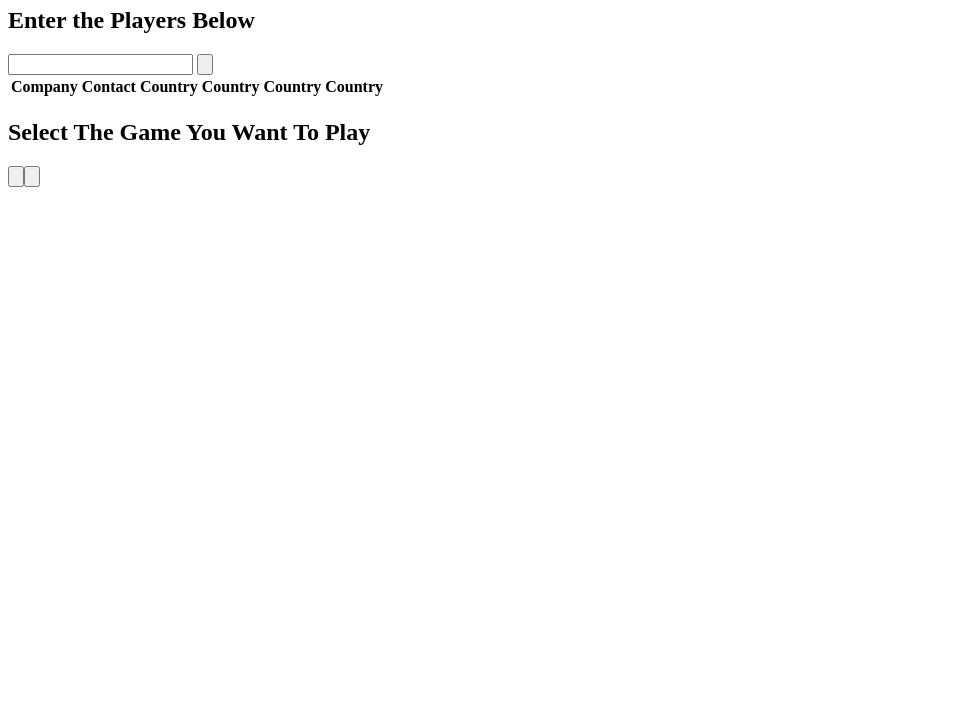
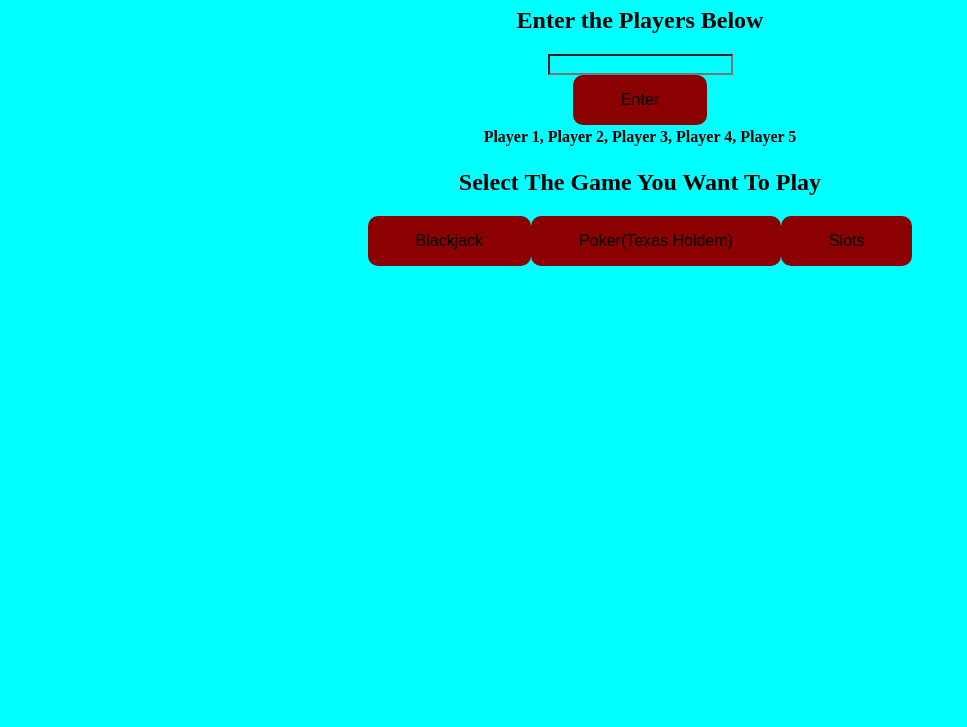
Before and after one commit to UBH-Fall2022/UBCasino2022, a plain HTML site: page target/classes/main/GUI/index.html in a window 1280 px wide. Shown: the part 73-800 px from the top of the page, without its empty margins (0-967 px from the left). Drawn offline with Linux system fonts and the light colour scheme; files that its build step writes are made by us from their sources.

Commit message:
11/6 131 am

```diff
--- a/target/classes/main/GUI/index.html
+++ b/target/classes/main/GUI/index.html
@@ -3,27 +3,39 @@
 <head>
     <meta charset="UTF-8">
     <title>UBCasino</title>
+    <link rel = "stylesheet" href="Style.css" />
 </head>
 <body>
-        <h1>Welcome to the UBCasino</h1>
-        <h2>Enter the Players Below</h2>
-        <input type="text">
-        <input type="button">
-        <table>
+      <center><h1>Welcome to the UBCasino</h1> </center>
+        <center><h2>Enter the Players Below</h2></center>
+        <center><input type="text"></center>
+        <center> <button> Enter </button></center>
+        <center><table>
             <tr>
-                <th>Company</th>
-                <th>Contact</th>
-                <th>Country</th>
-                <th>Country</th>
-                <th>Country</th>
-                <th>Country</th>
+                <th>Player 1,</th>
+                <th>Player 2,</th>
+                <th>Player 3,</th>
+                <th>Player 4,</th>
+                <th>Player 5</th>
             </tr>
         </table>
+        </center>
+        <center><h2>Select The Game You Want To Play</h2></center>
+       <center>
+        <table>
+            <button> Blackjack </button>
+            <button> Poker(Texas Holdem)</button>
+            <button> Slots</button>
 
-        <h2>Select The Game You Want To Play</h2>
-        <table>
-            <tr><input type="Button" name="Texas Hold Em"w></tr>
-            <tr><input type="Button" name="Blackjack"></tr>
-        </table>
+        </table>        </center>
+
+
 </body>
+<style>
+    body{
+        background-image: url;
+    }
+
+
+</style>
 </html>
```
Also changed, not shown: 3 other files.
